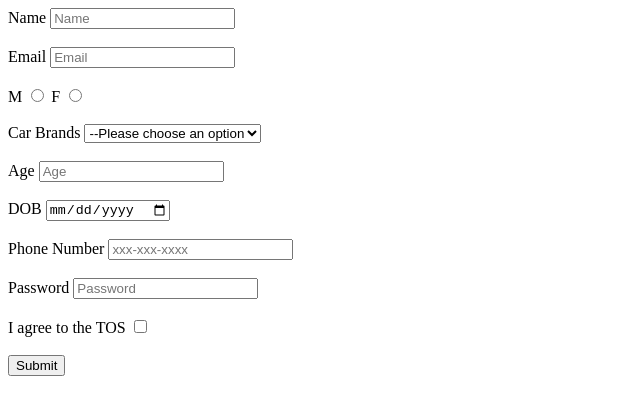
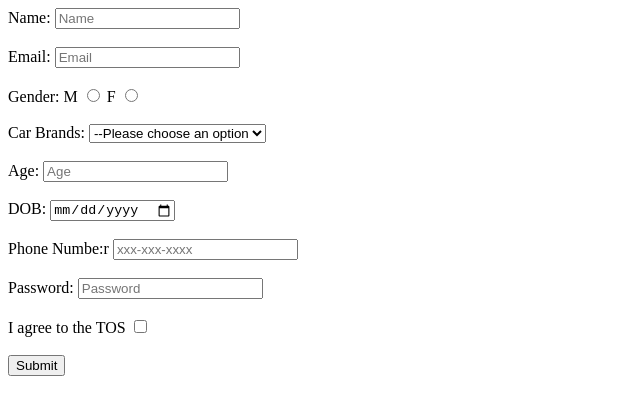
Before and after one commit to acciojob/signup-form-car-kinjalrajpal, a website: page main.html in a window 1280 px wide. Shown: the whole page, without its empty margins (0-640 px from the left). Drawn offline with Linux system fonts and the light colour scheme.

Commit message:
created a submission

```diff
--- a/main.html
+++ b/main.html
@@ -10,18 +10,19 @@
 	<!-- the entire body must be written by student -->
 	<form action="/submit" method="post">
 
-        <label for="name">Name</label>
+        <label for="name">Name:</label>
 		<input type="text" required id="name" placeholder="Name"><br><br>
 
-		<label for="email">Email</label>
+		<label for="email">Email:</label>
 		<input type="email" required id="email" placeholder="Email"><br><br>
 
+		<label for="Gender">Gender:</label>
 		<label for="gender_m">M</label>
 		<input type="radio" name="gender" required id="gender_m">
 		<label for="gender_f">F</label>
 		<input type="radio" name="gender" required id="gender_f"><br><br>
 
-		<label for="cars"> Car Brands</label>
+		<label for="cars"> Car Brands:</label>
 		<select required id="cars">
 		<option>--Please choose an option</option>
 		<option>BMW</option>
@@ -30,16 +31,16 @@
 		</select><br><br>
 
 
-		<label for="age">Age</label>
+		<label for="age">Age:</label>
 		<input type="number" required id="age" placeholder="Age"><br><br>
 
-		<label for="dob">DOB</label>
+		<label for="dob">DOB:</label>
 		<input type="date" required id="dob"><br><br>
 
-		<label for="tel">Phone Number</label>
+		<label for="tel">Phone Numbe:r</label>
 		<input type="tel" id="tel" placeholder="xxx-xxx-xxxx"><br><br>
 
-		<label for="pssword">Password</label>
+		<label for="pssword">Password:</label>
 		<input type="password" id="password" required placeholder="Password"><br><br>
 
 		<label for="tos">I agree to the TOS</label>
```
